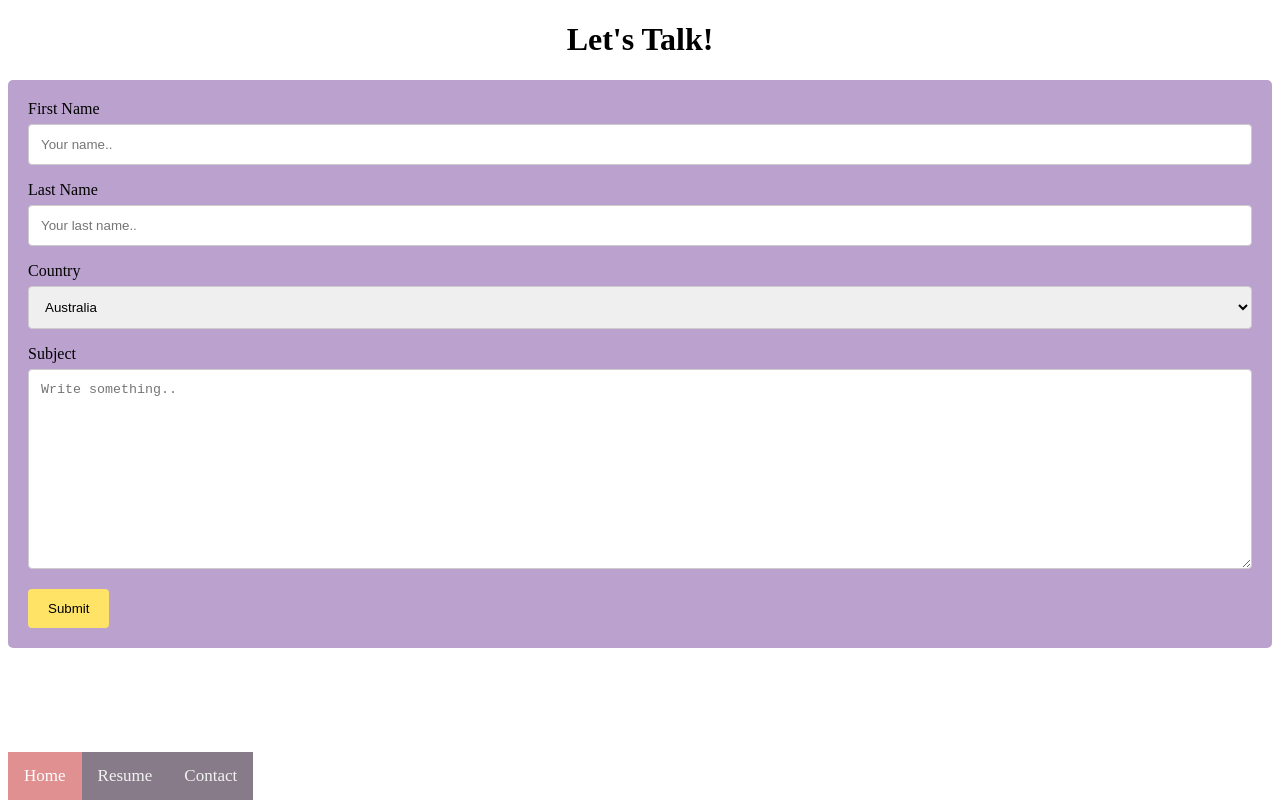
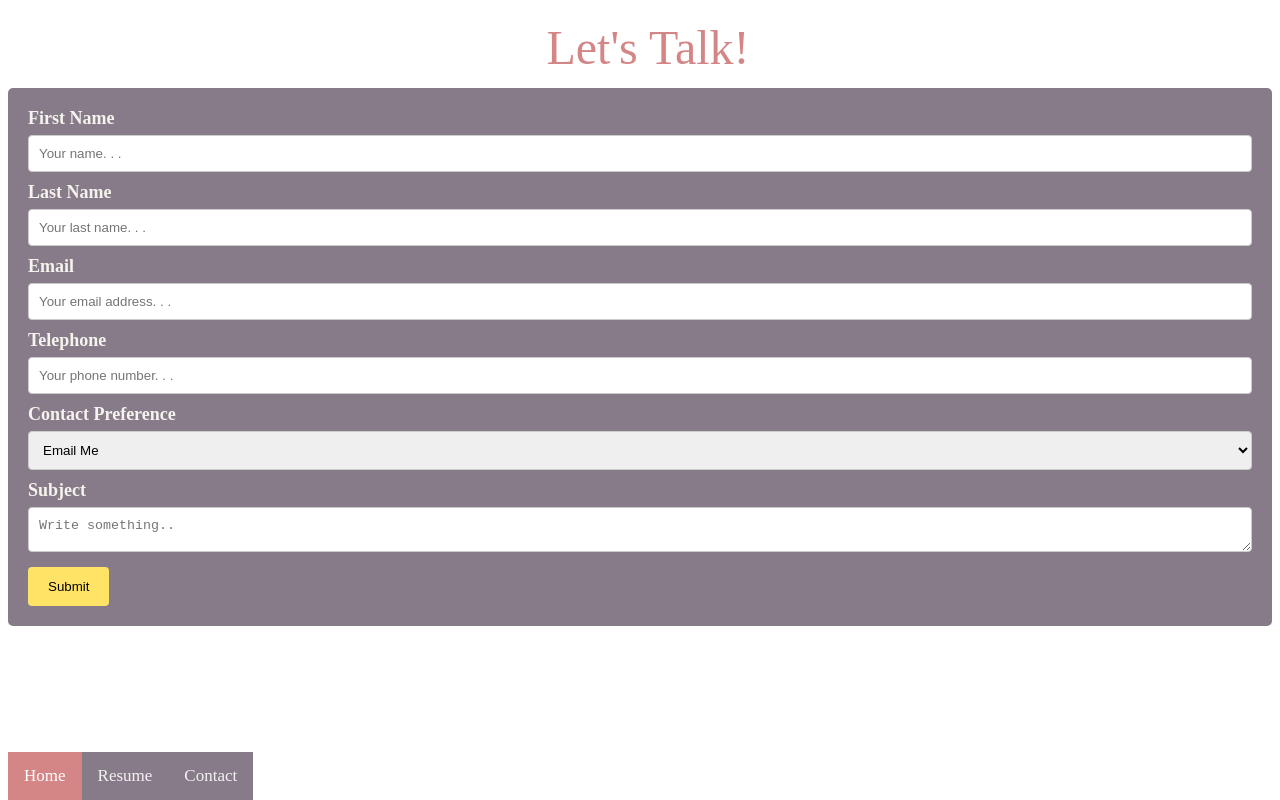
Before and after one commit to ConniSimmons/Portfolio, a plain HTML site: page contact.html in a window 1280 px wide. Drawn offline with Linux system fonts and the light colour scheme.

Commit message:
done for the day. work on resume css

```diff
--- a/contact.css
+++ b/contact.css
@@ -1,12 +1,97 @@
+/* Basic styles */
+*,
+*::before,
+*::after {
+  box-sizing: border-box;
+}
+
+:root{
+    --bg-color: white;
+}
+
+header {
+  display: flex;
+  align-items: center;
+  justify-content: center;
+  overflow: hidden;
+  width: 100vw;
+  height: 10vh;
+  color: #d48686;
+  background-color: var(--bg-color);
+  font-family: 'Maitree', serif;
+}
+
+h1{
+    font-size: 3em;
+    font-weight: normal;
+    text-align: center;
+    vertical-align: top;
+}
+
+/* title styles */
+.home-title span{
+    position: relative;
+    overflow: hidden;
+    display: block;
+    line-height: 1.2;
+}
+
+.home-title span::after{
+    content: '';
+    position: absolute;
+    top: 0;
+    right: 0;
+    width: 100%;
+    height: 100%;
+    background: white;
+    animation: a-ltr-after 2s cubic-bezier(.77,0,.18,1) forwards;
+    transform: translateX(-101%);
+}
+
+.home-title span::before{
+    content: '';
+    position: absolute;
+    top: 0;
+    right: 0;
+    width: 100%;
+    height: 100%;
+    background: var(--bg-color);
+    animation: a-ltr-before 2s cubic-bezier(.77,0,.18,1) forwards;
+    transform: translateX(0);
+}
+
+.home-title span:nth-of-type(1)::before,
+.home-title span:nth-of-type(1)::after{
+    animation-delay: 1s;
+}
+
+.home-title span:nth-of-type(2)::before,
+.home-title span:nth-of-type(2)::after{
+    animation-delay: 1.5s;
+}
+
+@keyframes a-ltr-after{
+    0% {transform: translateX(-100%)}
+    100% {transform: translateX(101%)}
+}
+
+@keyframes a-ltr-before{
+    0% {transform: translateX(0)}
+    100% {transform: translateX(200%)}
+}
+
+
+
+
 /* Style inputs with type="text", select elements and textareas */
 input[type=text], select, textarea {
     width: 100%; /* Full width */
-    padding: 12px; /* Some padding */
+    padding: 10px; /* Some padding */
     border: 1px solid #ccc; /* Gray border */
     border-radius: 4px; /* Rounded borders */
     box-sizing: border-box; /* Make sure that padding and width stays in place */
     margin-top: 6px; /* Add a top margin */
-    margin-bottom: 16px; /* Bottom margin */
+    margin-bottom: 10px; /* Bottom margin */
     resize: vertical /* Allow the user to vertically resize the textarea (not horizontally) */
   }
 
@@ -28,12 +113,11 @@ input[type=text], select, textarea {
   /* Add a background color and some padding around the form */
   .container {
     border-radius: 5px;
-    background-color: #bba1ce;
+    background-color: hsla(293, 39%, 13%, 0.56);
     padding: 20px;
-  }
-
-  h1 {
-      text-align: center;
+    color: rgb(245, 243, 237);
+    font-weight: 900;
+    font-size: large;
   }
 
      /* Place the navbar at the bottom of the page, and make it stick */
@@ -65,6 +149,6 @@ input[type=text], select, textarea {
 
   /* Add a color to the active/current link */
   .navbar a.active {
-    background-color: #e09090;
+    background-color: #d48686;
     color: white;
   }
--- a/contact.html
+++ b/contact.html
@@ -5,26 +5,36 @@
  <link rel="stylesheet" href="contact.css" />
 
 </head>
+<header>
+    <h1 class="home-title">
+        <span>Let's Talk!</span>
+      </h1>
+    </header>
 <body>
-    <h1>Let's Talk!</h1>
 <div class="container">
     <form action="action_page.php">
 
       <label for="fname">First Name</label>
-      <input type="text" id="fname" name="firstname" placeholder="Your name..">
+      <input type="text" id="fname" name="firstname" placeholder="Your name. . .">
 
       <label for="lname">Last Name</label>
-      <input type="text" id="lname" name="lastname" placeholder="Your last name..">
+      <input type="text" id="lname" name="lastname" placeholder="Your last name. . .">
 
-      <label for="country">Country</label>
-      <select id="country" name="country">
-        <option value="australia">Australia</option>
-        <option value="canada">Canada</option>
-        <option value="usa">USA</option>
+      <label for="email">Email</label>
+      <input type="text" id="lname" name="lastname" placeholder="Your email address. . .">
+
+      <label for="Phone">Telephone</label>
+      <input type="text" id="lname" name="lastname" placeholder="Your phone number. . .">
+
+      <label for="contpref"></label>Contact Preference</label>
+      <select id="contpref" name="contpref">
+        <option value="eMail">Email Me</option>
+        <option value="Telephone">Call Me</option>
+        <option value="text">Text Me</option>
       </select>
 
       <label for="subject">Subject</label>
-      <textarea id="subject" name="subject" placeholder="Write something.." style="height:200px"></textarea>
+      <textarea id="subject" name="subject" placeholder="Write something.." style="height:45px"></textarea>
 
       <input type="submit" value="Submit">
 
--- a/main.css
+++ b/portfolio.css
@@ -2,9 +2,10 @@
 body {
     margin: 10;
     padding: 10;
-    color: #000;
+    color: rgb(216, 209, 209);
     font-size: 16px;
-    background-color: ;
+    background: rgb(163,111,116);
+background: radial-gradient(circle, rgba(163,111,116,1) 24%, rgba(127,91,100,1) 51%, rgba(105,79,90,1) 66%, rgba(92,72,84,1) 74%, rgba(87,69,82,1) 77%, rgba(83,67,80,1) 79%, rgba(80,65,79,1) 81%, rgba(78,64,78,1) 82%, rgba(69,60,74,1) 87%);
 }
 
 main {
@@ -19,6 +20,7 @@ header {
 footer {
     border-top: 1px solid #000;
 }
+
   /* Place the navbar at the bottom of the page, and make it stick */
   .navbar {
     background-color: #2b142e;
```
Also changed, not shown: portfolio.html (+1 -1 lines).
